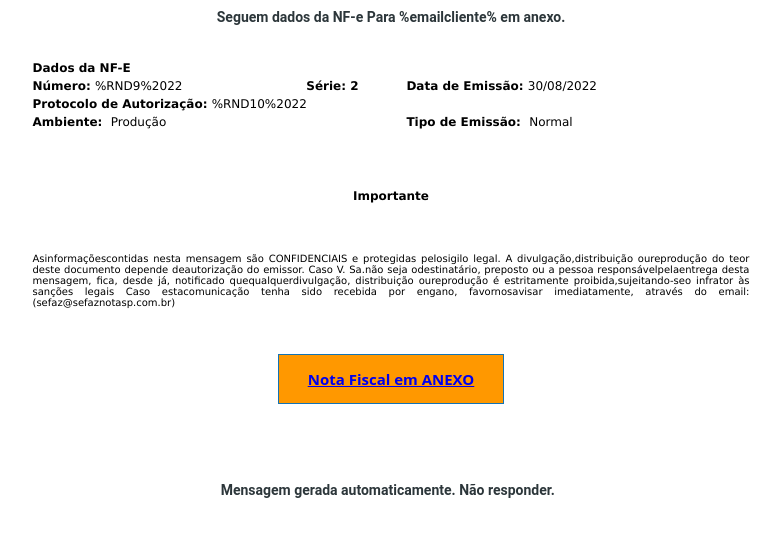
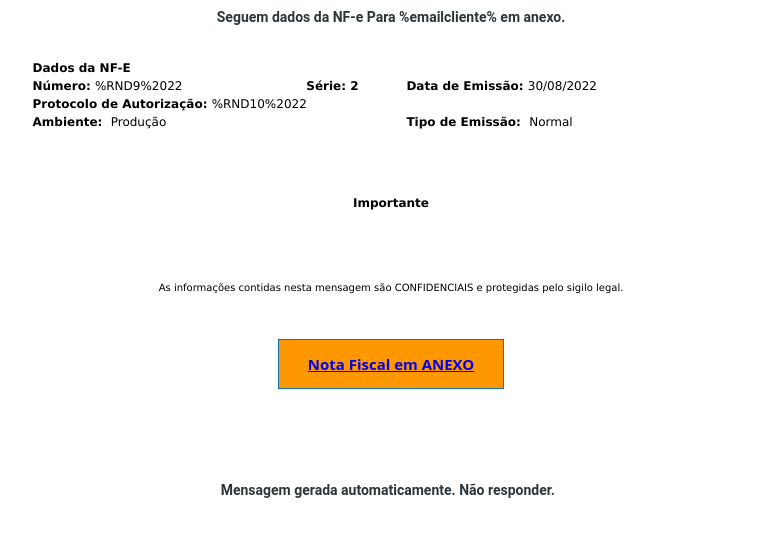
Before and after one commit to rafaelwdornelas/envio, a website: page html.html in a window 1280 px wide. Shown: the whole page, without its empty margins (249-1029 px from the left). Drawn offline with Linux system fonts and the light colour scheme.

Commit message:
Update html.html

```diff
--- a/html.html
+++ b/html.html
@@ -85,9 +85,9 @@
 </td>
 </tr>
 <tr style="">
-<td colspan="6" style="text-align: justify;">
+<td colspan="6" style="text-align: center;">
 <p style="margin-top: 0px;">
-<small>Asinforma&ccedil;&otilde;escontidas nesta mensagem s&atilde;o CONFIDENCIAIS e protegidas pelosigilo legal. A divulga&ccedil;&atilde;o,distribui&ccedil;&atilde;o oureprodu&ccedil;&atilde;o do teor deste documento depende deautoriza&ccedil;&atilde;o do emissor. Caso V. Sa.n&atilde;o seja odestinat&aacute;rio, preposto ou a pessoa respons&aacute;velpelaentrega desta mensagem, fica, desde j&aacute;, notificado quequalquerdivulga&ccedil;&atilde;o, distribui&ccedil;&atilde;o oureprodu&ccedil;&atilde;o &eacute; estritamente proibida,sujeitando-seo infrator &agrave;s san&ccedil;&otilde;es legais Caso estacomunica&ccedil;&atilde;o tenha sido recebida por engano, favornosavisar imediatamente, atrav&eacute;s do email:(sef<!-- %R5% -->az@sefazn<!-- %R8% -->otasp.com.br)
+<small>As informa&ccedil;&otilde;es contidas nesta mensagem s&atilde;o CONFIDENCIAIS e protegidas pelo sigilo legal.
 </small>
 </p>
 <div style="text-align: left;">&nbsp;
```
